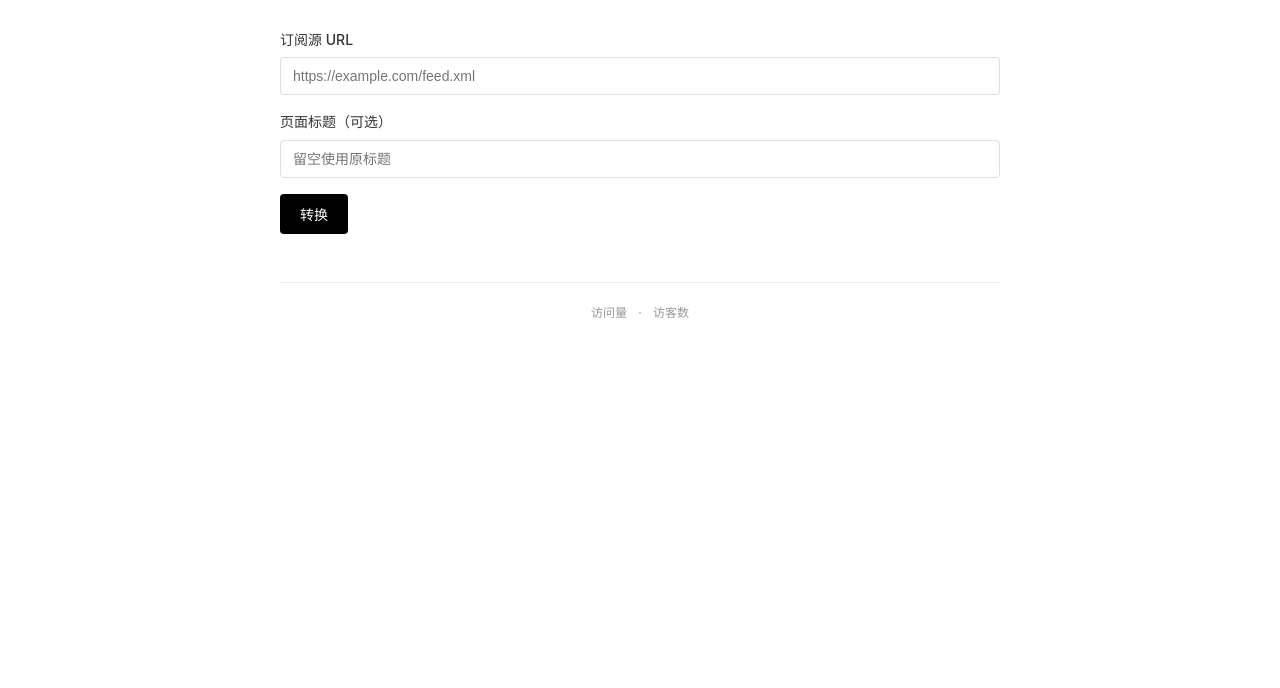
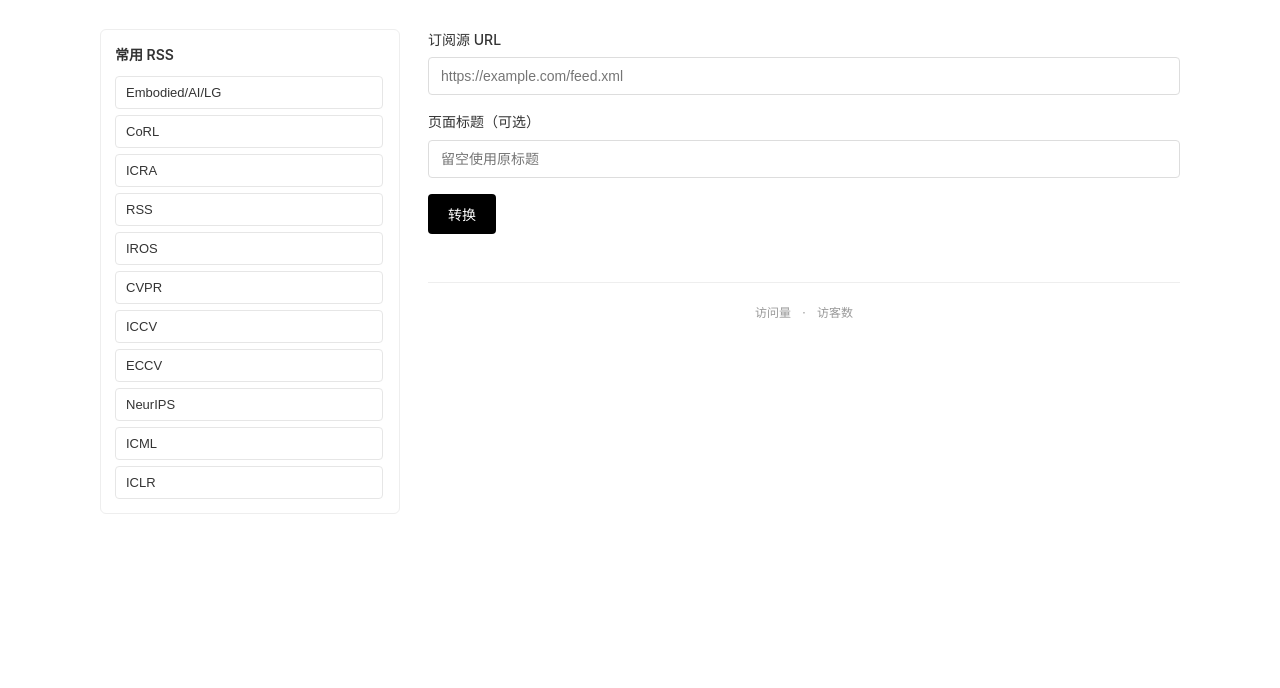
Before and after one commit to p2er1n/rss2html, a website: page index.html in a window 1280 px wide. Shown: the part 112-800 px from the top of the page. Drawn offline with Linux system fonts and the light colour scheme; some packages are replaced by stand-ins of ours; a script that the page names is missing.

Commit message:
feat: add left-side RSS presets and one-click fill

```diff
--- a/index.html
+++ b/index.html
@@ -20,8 +20,59 @@
     }
 
     .container {
-      max-width: 720px;
+      max-width: 1080px;
       margin: 0 auto;
+    }
+
+    .layout {
+      display: grid;
+      grid-template-columns: 300px 1fr;
+      gap: 28px;
+      align-items: start;
+    }
+
+    .sidebar {
+      border: 1px solid #eee;
+      border-radius: 6px;
+      padding: 14px;
+      position: sticky;
+      top: 20px;
+    }
+
+    .sidebar h3 {
+      font-size: 14px;
+      font-weight: 600;
+      margin-bottom: 10px;
+    }
+
+    .preset-list {
+      display: flex;
+      flex-direction: column;
+      gap: 6px;
+      max-height: 72vh;
+      overflow: auto;
+      padding-right: 2px;
+    }
+
+    .preset-btn {
+      width: 100%;
+      text-align: left;
+      border: 1px solid #e6e6e6;
+      background: #fff;
+      padding: 8px 10px;
+      border-radius: 4px;
+      font-size: 13px;
+      cursor: pointer;
+      color: #333;
+    }
+
+    .preset-btn:hover {
+      background: #f7f7f7;
+      border-color: #d8d8d8;
+    }
+
+    .main {
+      min-width: 0;
     }
 
     h1 {
@@ -242,6 +293,20 @@
     .footer a:hover {
       text-decoration: underline;
     }
+
+    @media (max-width: 980px) {
+      .layout {
+        grid-template-columns: 1fr;
+      }
+
+      .sidebar {
+        position: static;
+      }
+
+      .preset-list {
+        max-height: none;
+      }
+    }
   </style>
 </head>
 <body>
@@ -249,6 +314,25 @@
     <h1>rss2html</h1>
     <p class="subtitle">RSS/Atom 转 HTML · 使用 CORS 代理获取订阅源</p>
 
+    <div class="layout">
+      <aside class="sidebar">
+        <h3>常用 RSS</h3>
+        <div class="preset-list">
+          <button class="preset-btn" onclick="fillPreset('Embodied/AI/LG', 'https://export.arxiv.org/api/query?search_query=(cat:cs.RO+OR+cat:cs.AI+OR+cat:cs.LG)+AND+(abs:embodied+OR+abs:%22embodied intelligence%22+OR+abs:%22vision-language%22+OR+abs:robot+OR+abs:manipulation)&sortBy=lastUpdatedDate&sortOrder=descending&start=0&max_results=100')">Embodied/AI/LG</button>
+          <button class="preset-btn" onclick="fillPreset('CoRL', 'https://export.arxiv.org/api/query?search_query=(jr:%22CoRL%22+OR+jr:%22Conference+on+Robot+Learning%22+OR+abs:%22CoRL%22+OR+abs:%22Conference+on+Robot+Learning%22)&sortBy=submittedDate&sortOrder=descending&start=0&max_results=100')">CoRL</button>
+          <button class="preset-btn" onclick="fillPreset('ICRA', 'https://export.arxiv.org/api/query?search_query=(jr:%22ICRA%22+OR+jr:%22IEEE+International+Conference+on+Robotics+and+Automation%22+OR+abs:%22ICRA%22+OR+abs:%22Robotics+and+Automation%22)&sortBy=submittedDate&sortOrder=descending&start=0&max_results=100')">ICRA</button>
+          <button class="preset-btn" onclick="fillPreset('RSS', 'https://export.arxiv.org/api/query?search_query=(jr:%22RSS%22+OR+jr:%22Robotics:+Science+and+Systems%22+OR+abs:%22Robotics+Science+and+Systems%22+OR+abs:%22RSS%22)&sortBy=submittedDate&sortOrder=descending&start=0&max_results=100')">RSS</button>
+          <button class="preset-btn" onclick="fillPreset('IROS', 'https://export.arxiv.org/api/query?search_query=(jr:%22IROS%22+OR+jr:%22Intelligent+Robots+and+Systems%22+OR+abs:%22IROS%22+OR+abs:%22Intelligent+Robots+and+Systems%22)&sortBy=submittedDate&sortOrder=descending&start=0&max_results=100')">IROS</button>
+          <button class="preset-btn" onclick="fillPreset('CVPR', 'https://export.arxiv.org/api/query?search_query=(jr:%22CVPR%22+OR+jr:%22Computer+Vision+and+Pattern+Recognition%22+OR+abs:%22CVPR%22+OR+abs:%22Computer+Vision+and+Pattern+Recognition%22)&sortBy=submittedDate&sortOrder=descending&start=0&max_results=100')">CVPR</button>
+          <button class="preset-btn" onclick="fillPreset('ICCV', 'https://export.arxiv.org/api/query?search_query=(jr:%22ICCV%22+OR+jr:%22International+Conference+on+Computer+Vision%22+OR+abs:%22ICCV%22)&sortBy=submittedDate&sortOrder=descending&start=0&max_results=100')">ICCV</button>
+          <button class="preset-btn" onclick="fillPreset('ECCV', 'https://export.arxiv.org/api/query?search_query=(jr:%22ECCV%22+OR+jr:%22European+Conference+on+Computer+Vision%22+OR+abs:%22ECCV%22)&sortBy=submittedDate&sortOrder=descending&start=0&max_results=100')">ECCV</button>
+          <button class="preset-btn" onclick="fillPreset('NeurIPS', 'https://export.arxiv.org/api/query?search_query=(jr:%22NeurIPS%22+OR+jr:%22NIPS%22+OR+jr:%22Neural+Information+Processing+Systems%22+OR+abs:%22NeurIPS%22+OR+abs:%22NIPS%22)&sortBy=submittedDate&sortOrder=descending&start=0&max_results=100')">NeurIPS</button>
+          <button class="preset-btn" onclick="fillPreset('ICML', 'https://export.arxiv.org/api/query?search_query=(jr:%22ICML%22+OR+jr:%22International+Conference+on+Machine+Learning%22+OR+abs:%22ICML%22)&sortBy=submittedDate&sortOrder=descending&start=0&max_results=100')">ICML</button>
+          <button class="preset-btn" onclick="fillPreset('ICLR', 'https://export.arxiv.org/api/query?search_query=(jr:%22ICLR%22+OR+jr:%22International+Conference+on+Learning+Representations%22+OR+abs:%22ICLR%22)&sortBy=submittedDate&sortOrder=descending&start=0&max_results=100')">ICLR</button>
+        </div>
+      </aside>
+
+      <main class="main">
         <div class="input-section" id="inputSection">
           <div class="input-group">
             <label for="feedUrl">订阅源 URL</label>
@@ -298,10 +382,18 @@
             访客数 <span id="busuanzi_value_site_uv"></span>
           </span>
         </div>
+      </main>
+    </div>
   </div>
 
   <script>
     let feedData = null;
+
+    function fillPreset(title, url) {
+      document.getElementById('feedTitle').value = title;
+      document.getElementById('feedUrl').value = url;
+      showStatus(`已填入：${title}`, 'success');
+    }
 
     async function fetchFeed(url) {
       // 尝试多个 CORS 代理
```
Lines whose indentation alone changed are shown as unchanged.
